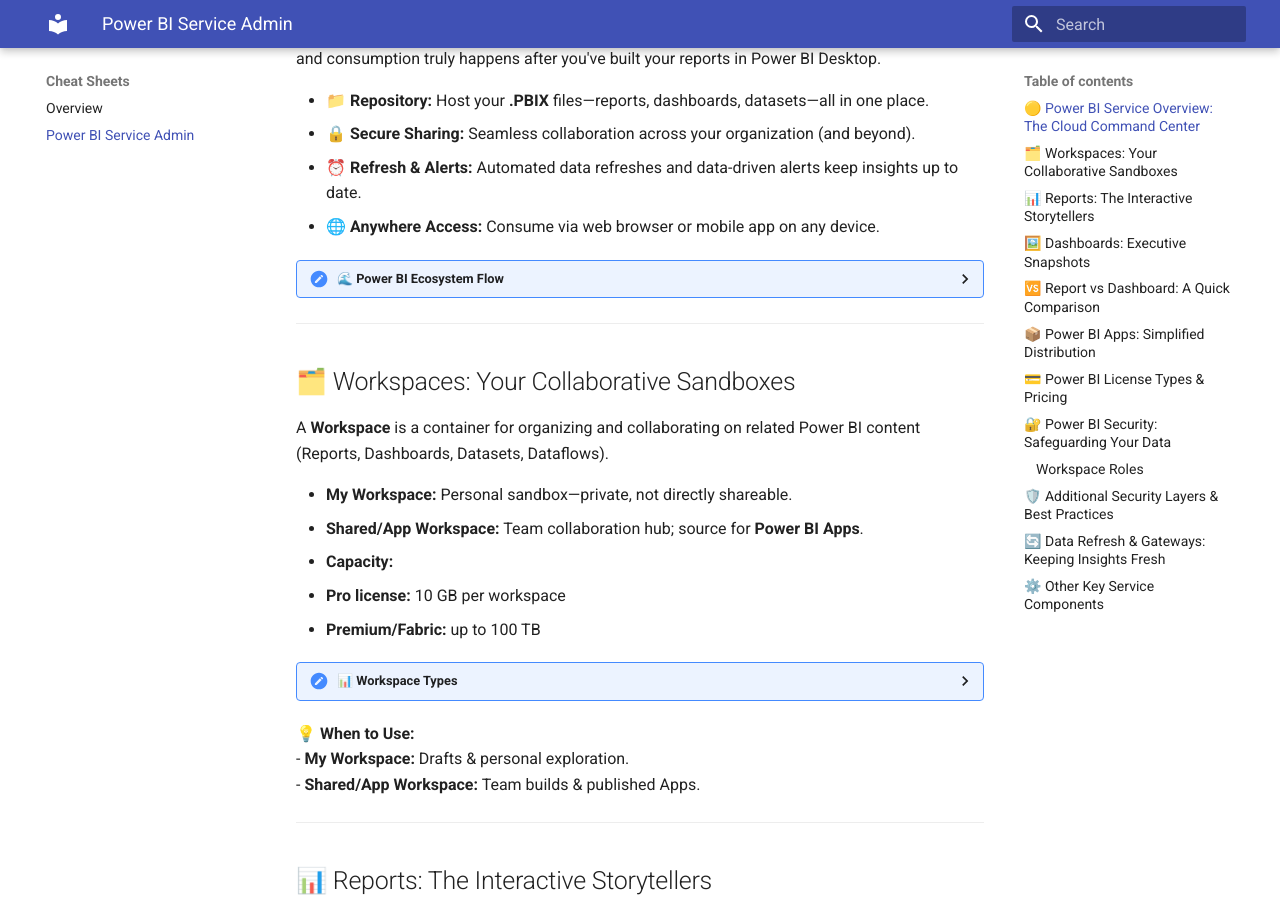
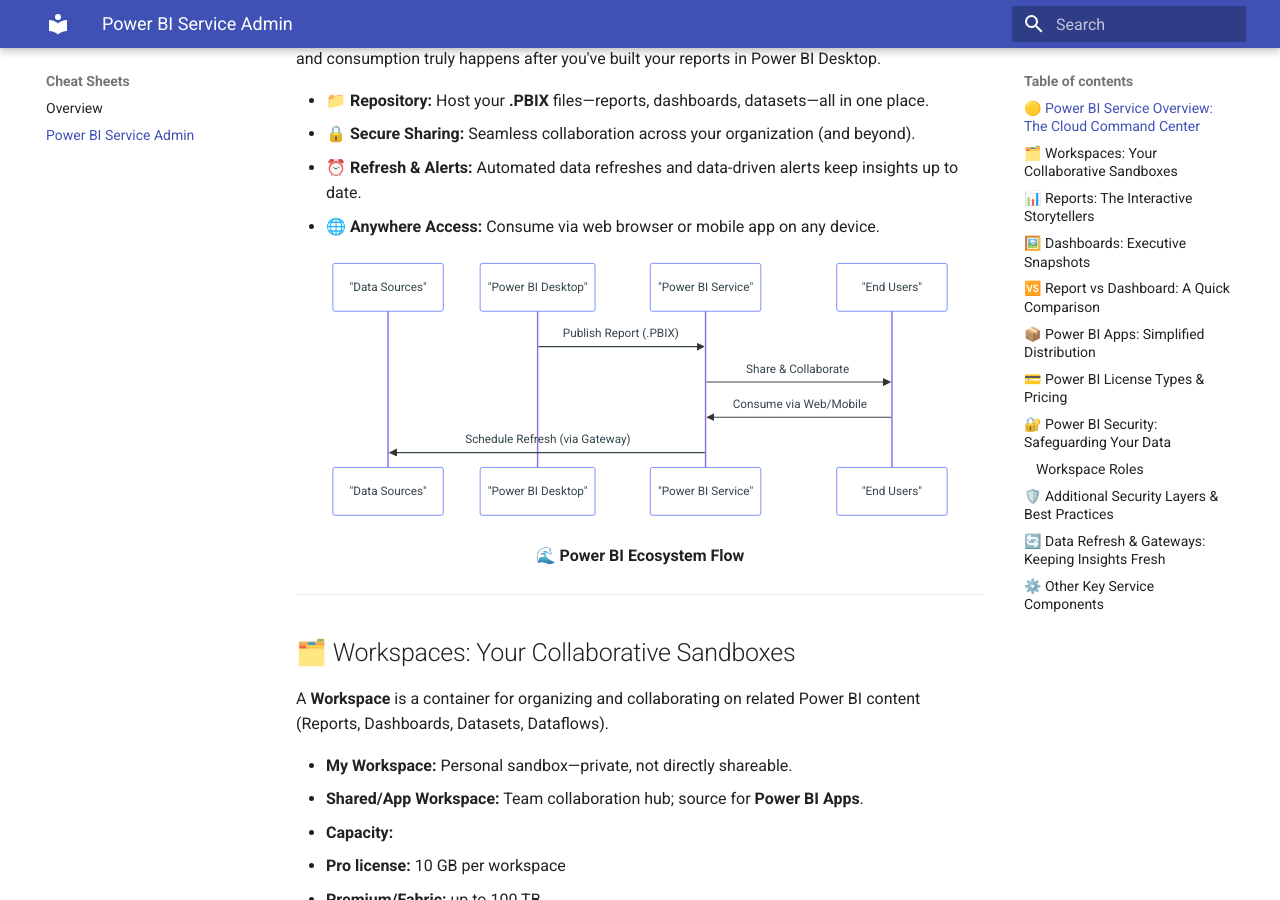
Before and after one commit to cpvardhan/data-engineering-wiki, an MkDocs documentation site: the page built from docs/cheat-sheets/powerbi-service-cheatsheet.md, in a window 1280 px wide and 900 px high, scrolled down 401 px. Built offline with MkDocs 1.6.1 and Material for MkDocs 9.7.7, drawn with Linux system fonts in a browser that asks for light colours.

Commit message:
Update Mermaids

````diff
--- a/docs/cheat-sheets/powerbi-service-cheatsheet.md
+++ b/docs/cheat-sheets/powerbi-service-cheatsheet.md
@@ -18,23 +18,25 @@
 - **⏰ Refresh & Alerts:** Automated data refreshes and data-driven alerts keep insights up to date.
 - **🌐 Anywhere Access:** Consume via web browser or mobile app on any device.
 
-<details>
-<summary><strong>🌊 Power BI Ecosystem Flow</strong></summary>
+
+
 
 ```mermaid
 sequenceDiagram
-    participant DS as Data Sources
-    participant PBD as Power BI Desktop
-    participant PBIS as Power BI Service
-    participant EU as End Users
 
-    PBD->>PBIS: Publish Report (.PBIX)
-    PBIS->>EU: Share & Collaborate
-    EU->>PBIS: Consume via Web/Mobile
-    PBIS->>DS: Schedule Refresh (via Gateway)
+    participant DS   as "Data Sources"
+    participant PBD  as "Power BI Desktop"
+    participant PBIS as "Power BI Service"
+    participant EU   as "End Users"
+
+    PBD  ->> PBIS : Publish Report (.PBIX)
+    PBIS ->> EU   : Share & Collaborate
+    EU   ->> PBIS : Consume via Web/Mobile
+    PBIS ->> DS   : Schedule Refresh (via Gateway)
+
 ```
+<div align="center"> <strong>🌊 Power BI Ecosystem Flow</strong></div>
 
-</details>
 
 ---
 
@@ -48,8 +50,6 @@
   - **Pro license:** 10 GB per workspace
   - **Premium/Fabric:** up to 100 TB
 
-<details>
-<summary><strong>📊 Workspace Types</strong></summary>
 
 ```mermaid
 graph LR
@@ -58,6 +58,8 @@
     A -- Collaborative --> C(Shared/App Workspace)
     C -- Publishes --> D(Power BI Apps)
 ```
+<div align="center"> <strong>📊 Workspace Types</strong> </div>
+
 </details>
 
 **💡 When to Use:**
@@ -158,8 +160,6 @@
 | **Contributor** | Create/edit content; cannot publish apps—ideal for devs                    |
 | **Viewer**    | View-only access to published content                                         |
 
-<details>
-<summary><strong>🔒 RLS Flow</strong></summary>
 
 ```mermaid
 sequenceDiagram
@@ -175,6 +175,7 @@
     Dataset-->>Report: Return Filtered Data
     Report-->>User: Display Filtered View
 ```
+<div align="center"> <strong>🔒 RLS Flow</strong></div>
 </details>
 
 **Row-Level Security (RLS):** Defined in Desktop, managed in Service to filter rows per user.
@@ -206,8 +207,7 @@
 - **Data Gateway:** Secure bridge to on-premises data (SQL Server, local files).
 - **Scheduled Refresh:** Pro (8/day), Premium/Fabric (48/day).
 
-<details>
-<summary><strong>🔁 Refresh Flow</strong></summary>
+
 
 ```mermaid
 sequenceDiagram
@@ -221,7 +221,8 @@
     GW-->>PBIS: Forward Data
     PBIS->>PBIS: Update Dataset
 ```
-</details>
+<div align="center"> <strong>🔁 Refresh Flow</strong></div>
+
 
 ---
 
@@ -232,8 +233,6 @@
 - **Datamarts:** Managed Azure SQL DB for analytics between flows & warehouses.
 - **Deployment Pipelines:** (Premium/PPU) Manage content lifecycle across dev→test→prod.
 
-<details>
-<summary><strong>🔧 Advanced Components Flow</strong></summary>
 
 ```mermaid
 sequenceDiagram
@@ -249,4 +248,4 @@
     Datasets->>Reports: Build Reports
     Datamarts->>Reports: Build Reports
 ```
-</details>
+<div align="center"> <strong>🔧 Advanced Components Flow</strong></div>
````
Also changed, not shown: docs/courses/power-bi-service/powerbi-service-cheatsheet.md (+9 -13 lines).
